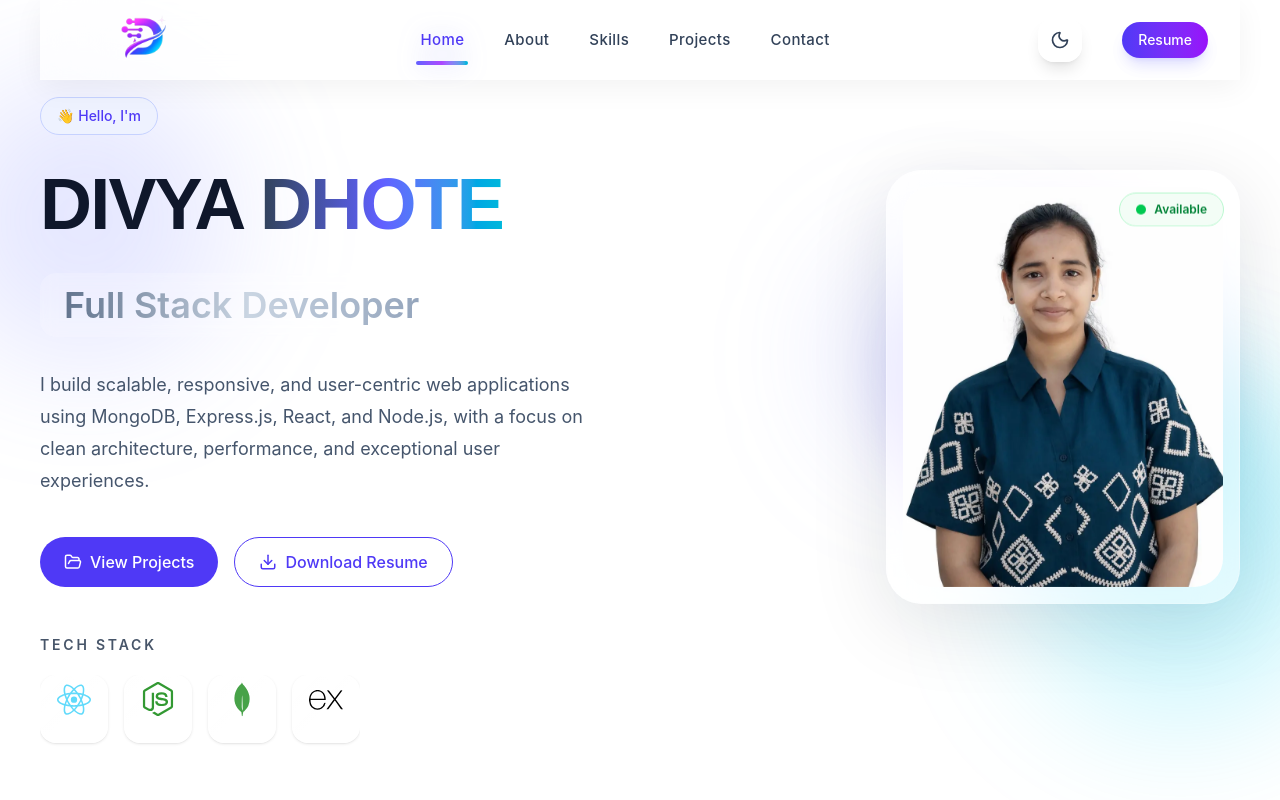
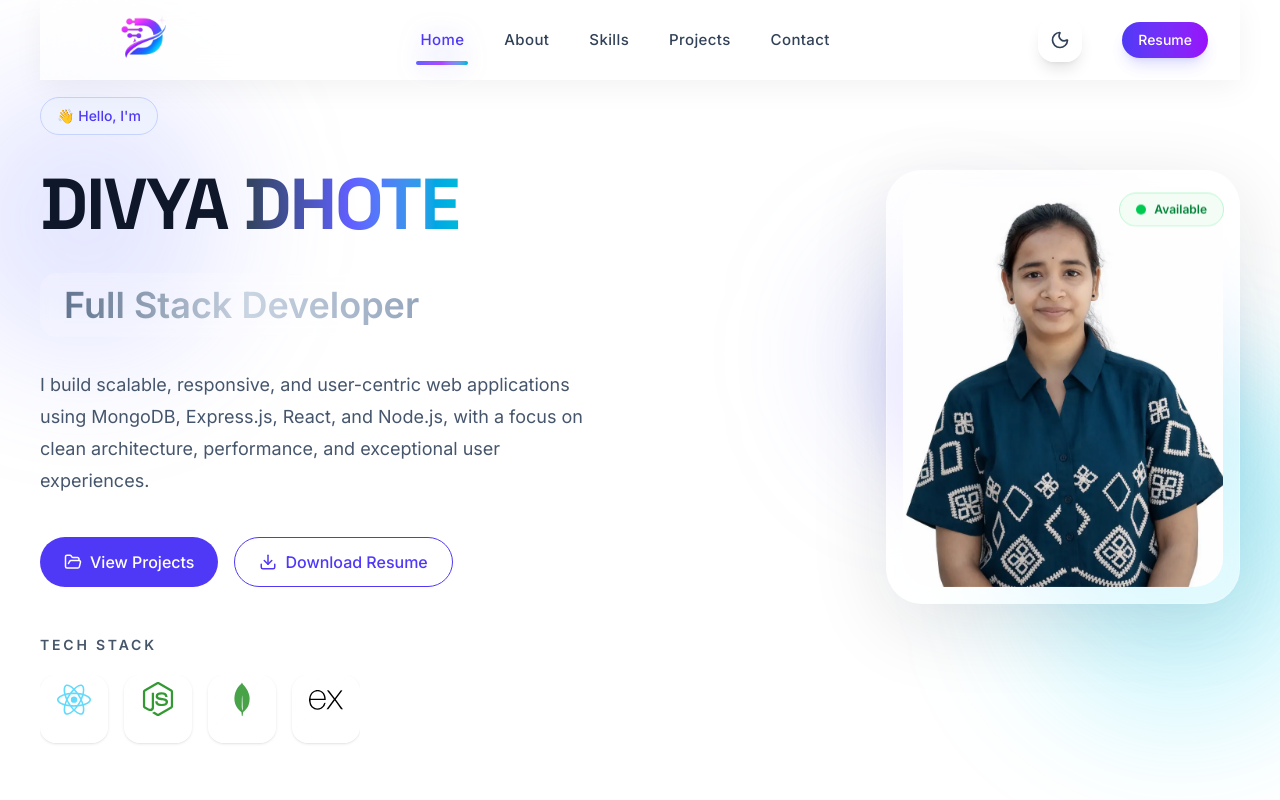
Before and after one commit to Divya-126/divya-portfolio, a React (Vite) app: page / in a window 1280 px wide. Shown: the top 800 px of the page. Built offline with nearby package versions, Linux system fonts and the light colour scheme.

Commit message:
Fix JourneySection casing and CSS import

```diff
--- a/src/index.css
+++ b/src/index.css
@@ -1,3 +1,6 @@
+@import url("https://fonts.googleapis.com/css2?family=Inter:wght@100..900&family=Space+Grotesk:wght@300..700&display=swap");
+
+/* Then the rest of your imports/rules */
 @import "tailwindcss";
 
 @custom-variant dark (&:where(.dark, .dark *));
```
